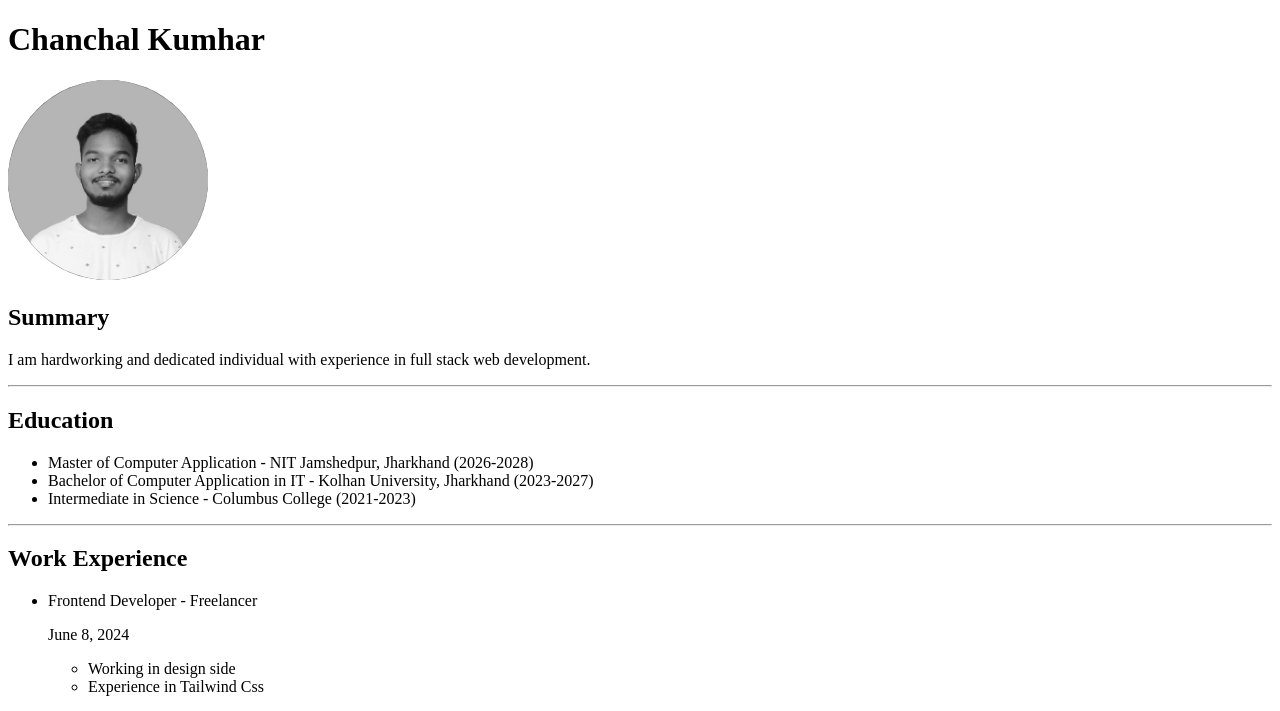
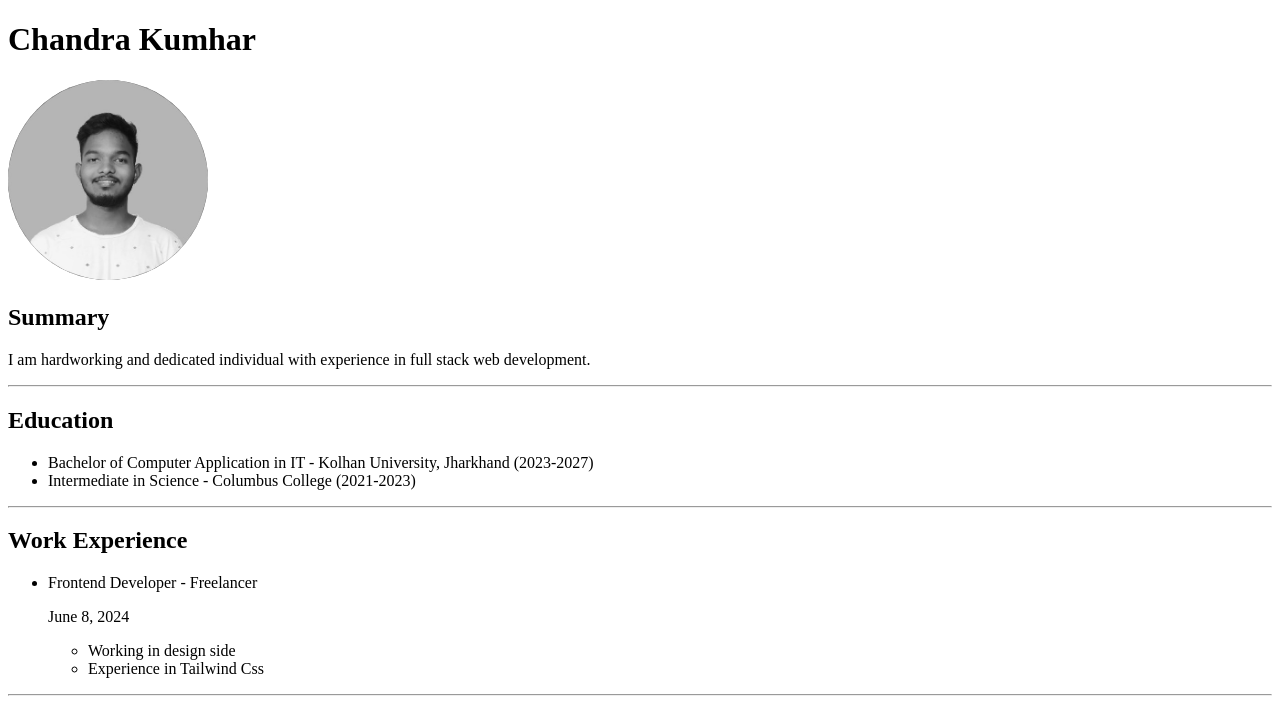
Before and after one commit to developerChandra/html-resume, a plain HTML site: page index.html in a window 1280 px wide. Shown: the top 711 px of the page. Drawn offline with Linux system fonts and the light colour scheme.

Commit message:
Update index.html

```diff
--- a/index.html
+++ b/index.html
@@ -6,14 +6,13 @@
     <title>My Resume</title>
 </head>
 <body>
-    <h1>Chanchal Kumhar</h1>
+    <h1>Chandra Kumhar</h1>
     <img height="200" style="border-radius: 50%;" src="./assets/images/profile-pic.jpg" alt="profile-pic">
     <h2>Summary</h2>
     <p>I am hardworking and dedicated individual with experience in full stack web development.</p>
     <hr/>
     <h2>Education</h2>
     <ul>
-        <li>Master of Computer Application - NIT Jamshedpur, Jharkhand (2026-2028)</li>
         <li>Bachelor of Computer Application in IT - Kolhan University, Jharkhand (2023-2027)</li>
         <li>Intermediate in Science - Columbus College (2021-2023)</li>
     </ul>
```
